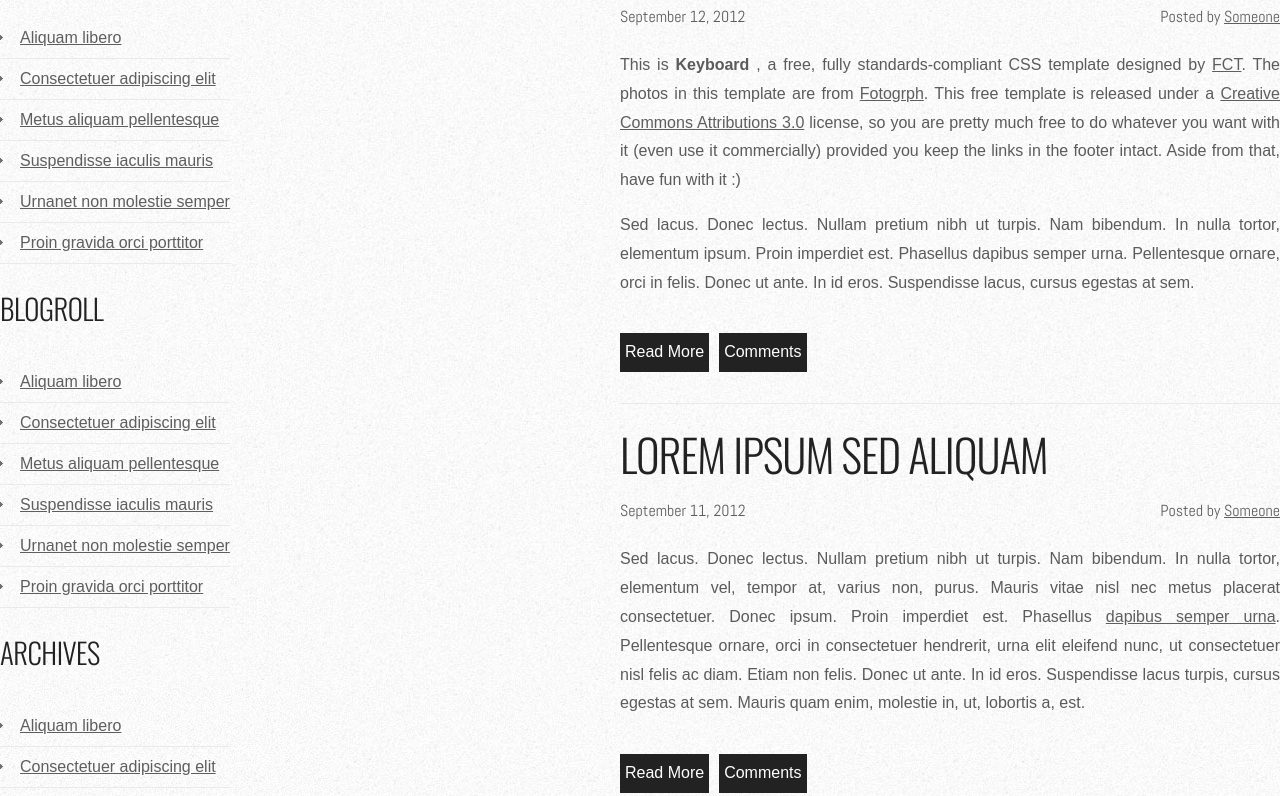
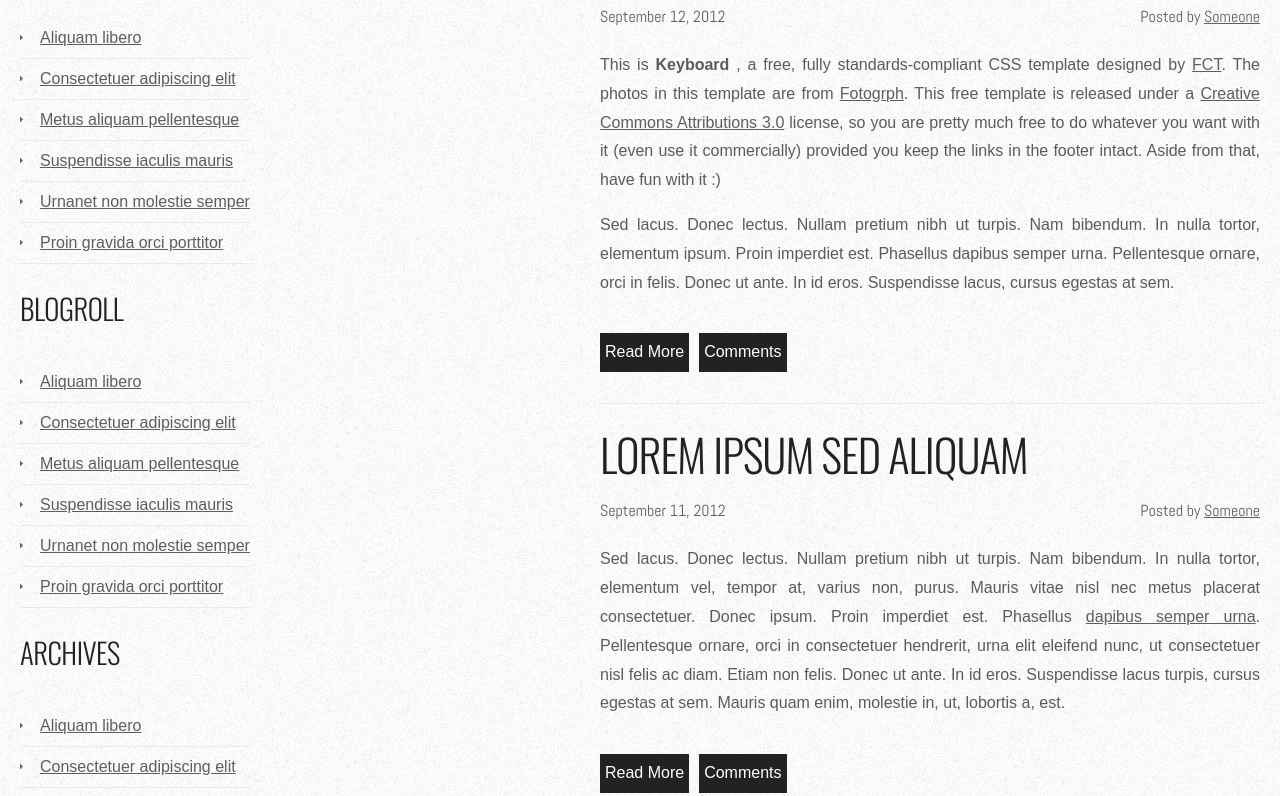
Before and after one commit to racheldknight/refactor, a plain HTML site: page index.html in a window 1280 px wide. Shown: the part 648-1444 px from the top of the page. Drawn offline with nearby package versions, Linux system fonts and the light colour scheme.

Commit message:
Min-width: 971px settings for content and sidebar

```diff
--- a/css/main.css
+++ b/css/main.css
@@ -308,19 +308,21 @@ a {
 }
 
 @media screen and (min-width: 971px) {
-
+    #content {
+        margin-right: 20px;
+    }
+    #sidebar {
+        margin-left: 20px;
+    }
 }
-
 
 @media screen and (max-width: 970px) {
     #content {
         width: 95%;
         margin: 10px;
-        float: none;
     }
     #sidebar {
         padding: 0;
-        float: none;
         margin-left: 10px;
         margin-right: 10px;
     }
```
